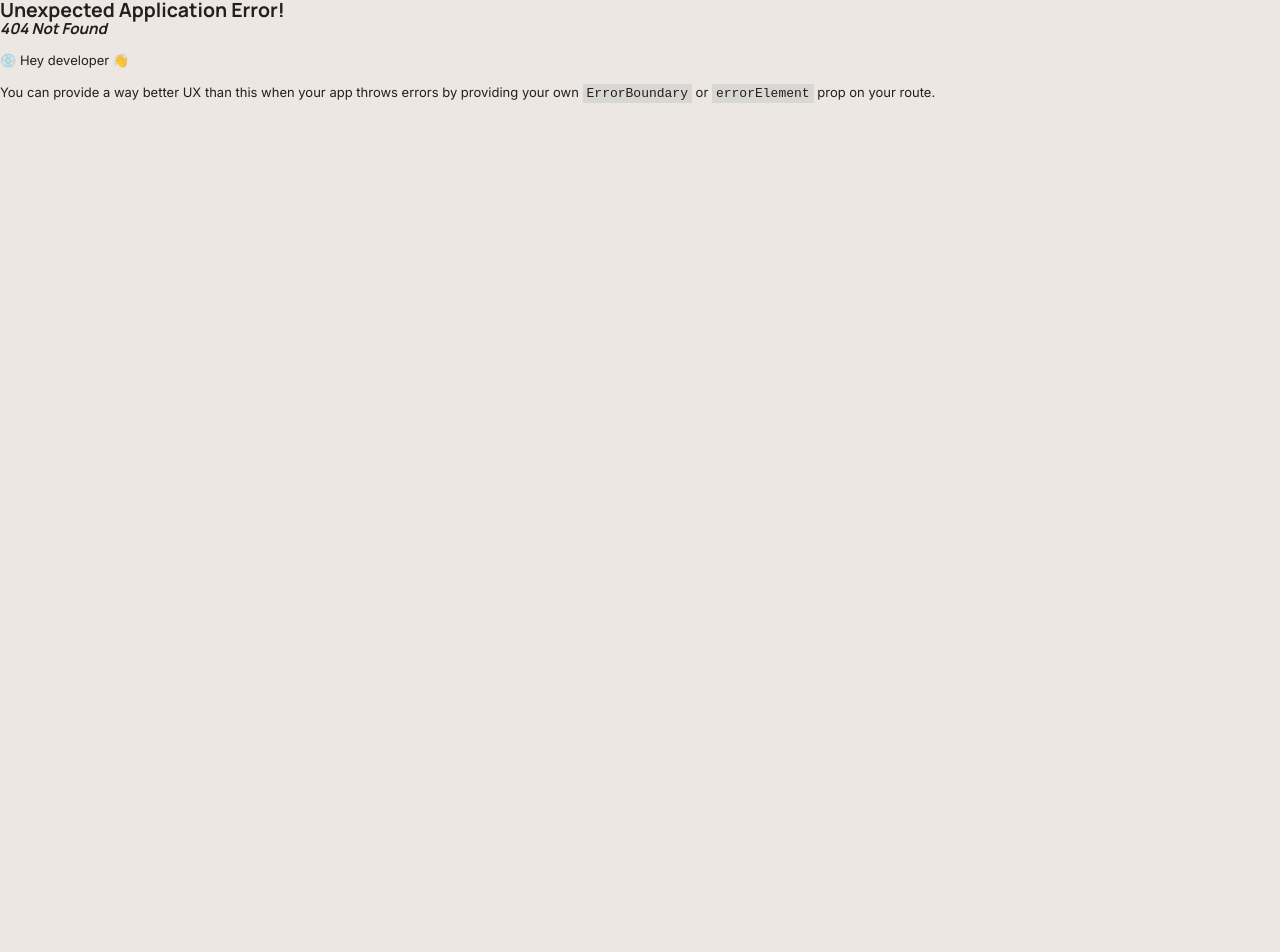
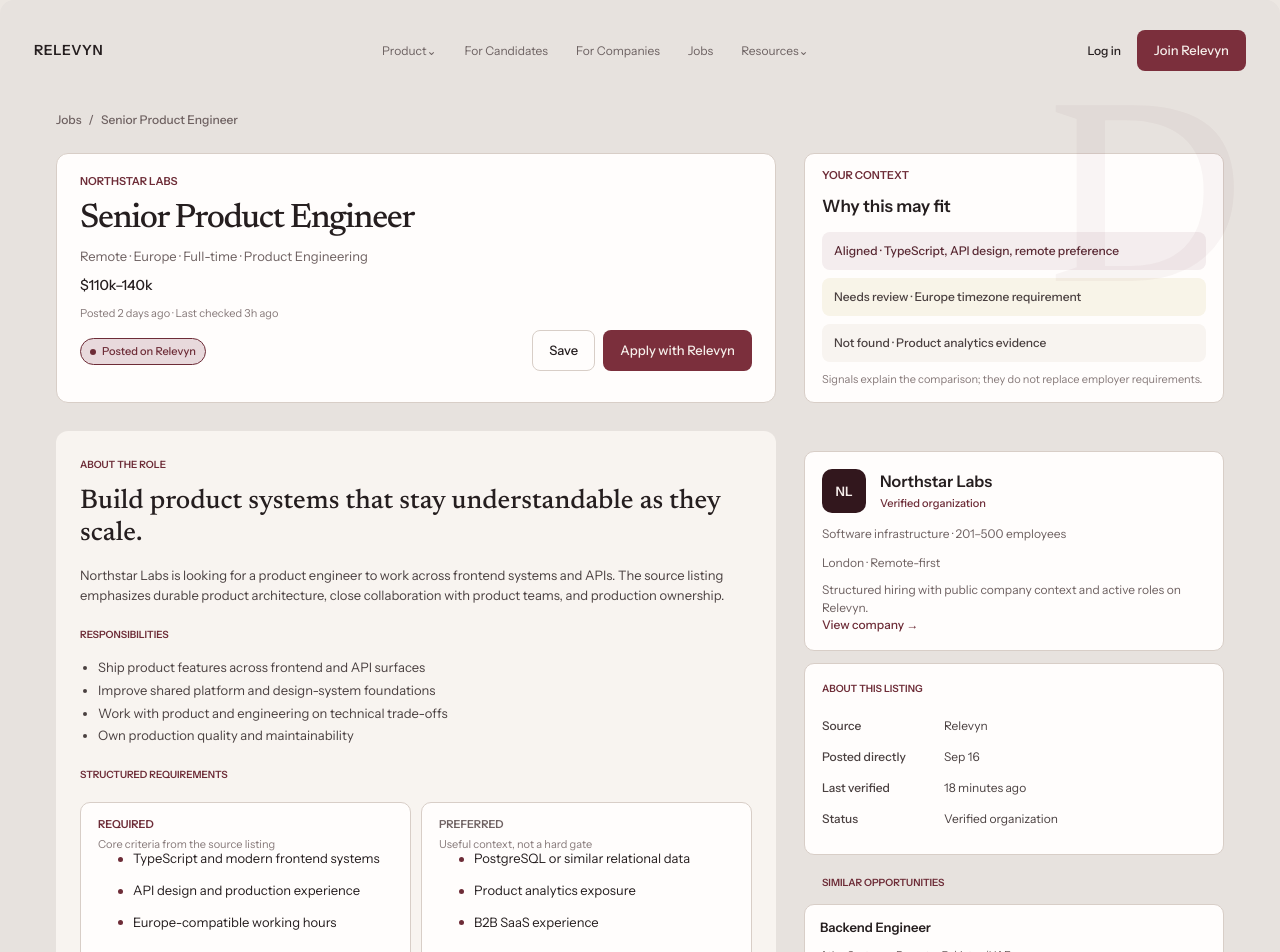
Before and after one commit to YounasKhan2/relevyn, a React (Vite) app: page /jobs/senior-product-engineer/native in a window 1280 px wide. Before the commit this address had no page. Shown: the top 952 px of the page. Before the commit the page ends 800 px from the top, so only its background shows below. Built offline with nearby package versions, Linux system fonts and the light colour scheme.

Commit message:
feat(public): implement native job detail page

```diff
--- a/src/app/router.tsx
+++ b/src/app/router.tsx
@@ -2,4 +2,11 @@ import { createBrowserRouter } from "react-router-dom";
 import { LandingPage } from "@/pages/public/landing/LandingPage";
 import { JobsDiscoveryPage } from "@/pages/public/jobs/JobsDiscoveryPage";
 import { ExternalJobDetailPage } from "@/pages/public/jobs/ExternalJobDetailPage";
-export const router=createBrowserRouter([{path:"/",element:<LandingPage/>},{path:"/jobs",element:<JobsDiscoveryPage/>},{path:"/jobs/senior-product-engineer",element:<ExternalJobDetailPage/>}]);
+import { NativeJobDetailPage } from "@/pages/public/jobs/NativeJobDetailPage";
+
+export const router=createBrowserRouter([
+ {path:"/",element:<LandingPage/>},
+ {path:"/jobs",element:<JobsDiscoveryPage/>},
+ {path:"/jobs/senior-product-engineer",element:<ExternalJobDetailPage/>},
+ {path:"/jobs/senior-product-engineer/native",element:<NativeJobDetailPage/>},
+]);
--- a/src/components/jobs/CandidateContext/CandidateContext.module.css
+++ b/src/components/jobs/CandidateContext/CandidateContext.module.css
@@ -1 +1 @@
-.card{display:flex;width:min(100%,420px);min-height:250px;flex-direction:column;border:1px solid var(--color-border);border-radius:10px;background:var(--color-surface-strong);padding:15px 17px 16px;font-family:var(--font-public-ui)}.eyebrow{margin:0;color:var(--color-brand);font:600 11px/1.2 var(--font-public-ui)}.card h3{margin:14px 0 0;color:var(--color-text-primary);font:600 17px/1.25 var(--font-public-ui)}.description{max-width:372px;margin:12px 0 0;color:#6e6161;font:400 12px/1.45 var(--font-public-ui)}.notice{margin-top:13px;border-radius:8px;background:#f4edee;padding:11px 12px;color:#592933;font:500 12px/1.3 var(--font-public-ui)}.link{margin-top:auto;color:var(--color-brand);font:500 12px/1.3 var(--font-public-ui);text-decoration:none}.signals{display:flex;flex-direction:column;gap:8px;margin-top:14px}.signals div{min-height:38px;border-radius:8px;background:var(--color-surface);padding:11px 14px;font:500 11px/16px var(--font-public-ui)}.note{margin:auto 0 0;color:var(--color-text-tertiary);font:400 10px/14px var(--font-public-ui)}
+.card{display:flex;width:min(100%,420px);min-height:250px;flex-direction:column;border:1px solid var(--color-border);border-radius:10px;background:var(--color-surface-strong);padding:15px 17px 16px;font-family:var(--font-public-ui)}.eyebrow{margin:0;color:var(--color-brand);font:600 11px/1.2 var(--font-public-ui)}.card h3{margin:14px 0 0;color:var(--color-text-primary);font:600 17px/1.25 var(--font-public-ui)}.description{max-width:372px;margin:12px 0 0;color:#6e6161;font:400 12px/1.45 var(--font-public-ui)}.notice{margin-top:13px;border-radius:8px;background:#f4edee;padding:11px 12px;color:#592933;font:500 12px/1.3 var(--font-public-ui)}.link{margin-top:auto;color:var(--color-brand);font:500 12px/1.3 var(--font-public-ui);text-decoration:none}.signals{display:flex;flex-direction:column;gap:8px;margin-top:15px}.signals div{min-height:38px;border-radius:8px;padding:11px 12px;color:#4a4040;font:500 12px/1.3 var(--font-public-ui)}.signals div[data-tone="aligned"]{background:#f4edee;color:#592933}.signals div[data-tone="review"]{background:#f8f4e8}.signals div[data-tone="missing"]{background:var(--color-surface)}.note{margin:auto 0 0;color:#877a7a;font:400 11px/1.3 var(--font-public-ui)}
--- a/src/components/jobs/CandidateContext/CandidateContext.tsx
+++ b/src/components/jobs/CandidateContext/CandidateContext.tsx
@@ -1,10 +1,11 @@
 import{classNames}from"@/lib/classNames";import styles from"./CandidateContext.module.css";
 export type CandidateContextState="guest"|"passport";
 export type CandidateContextProps={state?:CandidateContextState;signals?:string[];signInHref?:string;className?:string};
-export function CandidateContext({state="guest",signals=["TypeScript experience aligns","Remote preference aligns","API systems evidence"],signInHref="/login",className}:CandidateContextProps){
+export function CandidateContext({state="guest",signals,signInHref="/login",className}:CandidateContextProps){
+ const passportSignals=signals??["Aligned · TypeScript, API design, remote preference","Needs review · Europe timezone requirement","Not found · Product analytics evidence"];
  return <section className={classNames(styles.card,className)}>
   <p className={styles.eyebrow}>YOUR CONTEXT</p>
   <h3>{state==="passport"?"Why this may fit":"See how this role fits your context."}</h3>
-  {state==="guest"?<><p className={styles.description}>Sign in to compare the job against your Career Passport without changing or hiding the source job requirements.</p><div className={styles.notice}>✓ Job details remain fully visible without an account</div><a className={styles.link} href={signInHref}>Sign in to compare →</a></>:<><div className={styles.signals}>{signals.map(s=><div key={s}>{s}</div>)}</div><p className={styles.note}>Signals explain the comparison; they do not replace employer requirements.</p></>}
+  {state==="guest"?<><p className={styles.description}>Sign in to compare the job against your Career Passport without changing or hiding the source job requirements.</p><div className={styles.notice}>✓ Job details remain fully visible without an account</div><a className={styles.link} href={signInHref}>Sign in to compare →</a></>:<><div className={styles.signals}>{passportSignals.map((signal,index)=><div key={signal} data-tone={index===0?"aligned":index===1?"review":"missing"}>{signal}</div>)}</div><p className={styles.note}>Signals explain the comparison; they do not replace employer requirements.</p></>}
  </section>
 }
--- a/src/components/jobs/CompanySummary/CompanySummary.module.css
+++ b/src/components/jobs/CompanySummary/CompanySummary.module.css
@@ -1 +1 @@
-.card{display:flex;width:min(100%,420px);min-height:200px;flex-direction:column;border:1px solid var(--color-border);border-radius:10px;background:var(--color-surface-strong);padding:17px;font-family:var(--font-public-ui)}.identity{display:flex;align-items:center;gap:14px}.mark{display:inline-grid;width:44px;height:44px;place-items:center;border-radius:10px;background:var(--color-marketing-dark);color:var(--color-shell-text);font:600 13px/1 var(--font-public-ui)}.identity h3{margin:0;color:var(--color-text-primary);font:600 16px/1.2 var(--font-public-ui)}.identity p{margin:5px 0 0;color:#877a7a;font:500 11px/1.2 var(--font-public-ui)}.meta{margin:13px 0 0;color:#6e6161;font:400 12px/1.35 var(--font-public-ui)}.description{margin:10px 0 0;color:#6e6161;font:400 12px/1.45 var(--font-public-ui)}.card>a{margin-top:auto;color:var(--color-brand);font:500 12px/1.3 var(--font-public-ui);text-decoration:none}
+.card{display:flex;width:min(100%,420px);min-height:200px;flex-direction:column;border:1px solid var(--color-border);border-radius:10px;background:var(--color-surface-strong);padding:17px;font-family:var(--font-public-ui)}.identity{display:flex;align-items:center;gap:14px}.mark{display:inline-grid;width:44px;height:44px;place-items:center;border-radius:10px;background:var(--color-marketing-dark);color:var(--color-shell-text);font:600 13px/1 var(--font-public-ui)}.identity h3{margin:0;color:var(--color-text-primary);font:600 16px/1.2 var(--font-public-ui)}.identity p{margin:5px 0 0;color:#877a7a;font:500 11px/1.2 var(--font-public-ui)}.card[data-status="verified"] .identity p{color:var(--color-brand)}.meta{margin:13px 0 0;color:#6e6161;font:400 12px/1.35 var(--font-public-ui)}.description{margin:10px 0 0;color:#6e6161;font:400 12px/1.45 var(--font-public-ui)}.card>a{margin-top:auto;color:var(--color-brand);font:500 12px/1.3 var(--font-public-ui);text-decoration:none}
--- a/src/components/jobs/CompanySummary/CompanySummary.tsx
+++ b/src/components/jobs/CompanySummary/CompanySummary.tsx
@@ -1 +1,7 @@
-import{classNames}from"@/lib/classNames";import styles from"./CompanySummary.module.css";export type CompanySummaryStatus="verified"|"external";export type CompanySummaryProps={status?:CompanySummaryStatus;name:string;initials?:string;descriptor?:string;location?:string;description?:string;href?:string;className?:string};export function CompanySummary({status="verified",name,initials=name.slice(0,1).toUpperCase(),descriptor="Software infrastructure · 201–500 employees",location="London · Remote-first",description,href="#",className}:CompanySummaryProps){const body=description??(status==="verified"?"Structured hiring with public company context and active roles on Relevyn.":"Only source-backed company details are shown until the organization is claimed and verified.");return <section className={classNames(styles.card,className)}><div className={styles.identity}><span className={styles.mark}>{initials}</span><div><h3>{name}</h3><p>{status==="verified"?"Verified organization":"External company information"}</p></div></div><p className={styles.meta}>{descriptor}</p><p className={styles.meta}>{location}</p><p className={styles.description}>{body}</p><a href={href}>{status==="verified"?"View company →":"View source listing ↗"}</a></section>}
+import{classNames}from"@/lib/classNames";import styles from"./CompanySummary.module.css";
+export type CompanySummaryStatus="verified"|"external";
+export type CompanySummaryProps={status?:CompanySummaryStatus;name:string;initials?:string;descriptor?:string;location?:string;description?:string;href?:string;className?:string};
+export function CompanySummary({status="verified",name,initials=name.slice(0,1).toUpperCase(),descriptor="Software infrastructure · 201–500 employees",location="London · Remote-first",description,href="#",className}:CompanySummaryProps){
+ const body=description??(status==="verified"?"Structured hiring with public company context and active roles on Relevyn.":"Only source-backed company details are shown until the organization is claimed and verified.");
+ return <section className={classNames(styles.card,className)} data-status={status}><div className={styles.identity}><span className={styles.mark}>{initials}</span><div><h3>{name}</h3><p>{status==="verified"?"Verified organization":"External company information"}</p></div></div><p className={styles.meta}>{descriptor}</p><p className={styles.meta}>{location}</p><p className={styles.description}>{body}</p><a href={href}>{status==="verified"?"View company →":"View source listing ↗"}</a></section>
+}
--- a/src/components/jobs/ListingMetadataCard/ListingMetadataCard.module.css
+++ b/src/components/jobs/ListingMetadataCard/ListingMetadataCard.module.css
@@ -1 +1 @@
-.card{display:flex;width:min(100%,420px);min-height:192px;flex-direction:column;border:1px solid var(--color-border);border-radius:10px;background:var(--color-surface-strong);padding:15px 17px;font-family:var(--font-public-ui)}.card>p{margin:0;color:var(--color-brand);font-size:10px;font-weight:600}.card dl{display:flex;flex-direction:column;gap:12px;margin:18px 0 0}.card dl div{display:grid;grid-template-columns:90px 1fr;gap:10px;color:#4a4040;font-size:12px}.card dt{font-weight:500}.card dd{margin:0}.card>a{margin-top:auto;color:var(--color-brand);font-size:12px;font-weight:500;text-decoration:none}
+.card{display:flex;width:min(100%,420px);min-height:192px;flex-direction:column;border:1px solid var(--color-border);border-radius:10px;background:var(--color-surface-strong);padding:15px 17px;font-family:var(--font-public-ui)}.card>p{margin:0;color:var(--color-brand);font-size:10px;font-weight:600}.card dl{display:flex;flex-direction:column;gap:12px;margin:18px 0 0}.card dl div{display:grid;grid-template-columns:112px 1fr;gap:10px;color:#4a4040;font-size:12px}.card dt{font-weight:500}.card dd{margin:0}.card>a{margin-top:auto;color:var(--color-brand);font-size:12px;font-weight:500;text-decoration:none}
--- a/src/components/jobs/ListingMetadataCard/ListingMetadataCard.tsx
+++ b/src/components/jobs/ListingMetadataCard/ListingMetadataCard.tsx
@@ -1,3 +1,7 @@
 import styles from "./ListingMetadataCard.module.css";
-export type ListingMetadataCardProps={source:string;firstSeen:string;lastChecked:string;originalLabel?:string};
-export function ListingMetadataCard({source,firstSeen,lastChecked,originalLabel="Original listing ↗"}:ListingMetadataCardProps){return <section className={styles.card}><p>ABOUT THIS LISTING</p><dl><div><dt>Source</dt><dd>{source}</dd></div><div><dt>First seen</dt><dd>{firstSeen}</dd></div><div><dt>Last checked</dt><dd>{lastChecked}</dd></div></dl><a href="#">{originalLabel}</a></section>}
+export type ListingMetadataEntry={label:string;value:string};
+export type ListingMetadataCardProps={source?:string;firstSeen?:string;lastChecked?:string;originalLabel?:string;entries?:ListingMetadataEntry[]};
+export function ListingMetadataCard({source="Himalayas",firstSeen="Sep 15",lastChecked="2 hours ago",originalLabel="Original listing ↗",entries}:ListingMetadataCardProps){
+ const rows=entries??[{label:"Source",value:source},{label:"First seen",value:firstSeen},{label:"Last checked",value:lastChecked}];
+ return <section className={styles.card}><p>ABOUT THIS LISTING</p><dl>{rows.map(row=><div key={row.label}><dt>{row.label}</dt><dd>{row.value}</dd></div>)}</dl>{originalLabel&&<a href="#">{originalLabel}</a>}</section>
+}
--- /dev/null
+++ b/src/pages/public/jobs/NativeJobDetailPage.tsx
@@ -0,0 +1,43 @@
+import { PublicHeader } from "@/components/public/PublicHeader/PublicHeader";
+import { JobDetailHeader } from "@/components/jobs/JobDetailHeader/JobDetailHeader";
+import { CandidateContext } from "@/components/jobs/CandidateContext/CandidateContext";
+import { RequirementGroup } from "@/components/jobs/RequirementGroup/RequirementGroup";
+import { CompanySummary } from "@/components/jobs/CompanySummary/CompanySummary";
+import { ListingMetadataCard } from "@/components/jobs/ListingMetadataCard/ListingMetadataCard";
+import { SimilarOpportunityCard } from "@/components/jobs/SimilarOpportunityCard/SimilarOpportunityCard";
+import { Button } from "@/components/core/Button/Button";
+import styles from "./ExternalJobDetailPage.module.css";
+
+export function NativeJobDetailPage(){return <div className={styles.page}>
+ <PublicHeader/>
+ <main>
+  <span className={styles.watermark}>D</span>
+  <p className={styles.breadcrumb}>Jobs &nbsp; / &nbsp; Senior Product Engineer</p>
+  <div className={styles.topGrid}>
+   <JobDetailHeader company="Northstar Labs" title="Senior Product Engineer" meta="Remote · Europe  ·  Full-time  ·  Product Engineering" source="native" applyLabel="Apply with Relevyn" applyHref="/jobs/senior-product-engineer/apply/native"/>
+   <CandidateContext state="passport"/>
+  </div>
+  <div className={styles.contentGrid}>
+   <article className={styles.mainCard}>
+    <p className={styles.eyebrow}>ABOUT THE ROLE</p>
+    <h2>Build product systems that stay understandable as they scale.</h2>
+    <p>Northstar Labs is looking for a product engineer to work across frontend systems and APIs. The source listing emphasizes durable product architecture, close collaboration with product teams, and production ownership.</p>
+    <p className={styles.eyebrow}>RESPONSIBILITIES</p>
+    <ul><li>Ship product features across frontend and API surfaces</li><li>Improve shared platform and design-system foundations</li><li>Work with product and engineering on technical trade-offs</li><li>Own production quality and maintainability</li></ul>
+    <p className={styles.eyebrow}>STRUCTURED REQUIREMENTS</p>
+    <div className={styles.requirements}><RequirementGroup items={["TypeScript and modern frontend systems","API design and production experience","Europe-compatible working hours"]}/><RequirementGroup type="preferred" items={["PostgreSQL or similar relational data","Product analytics exposure","B2B SaaS experience"]}/></div>
+    <p className={styles.note}>Relevyn preserves the source description and keeps derived structure distinct from employer-authored requirements.</p>
+    <a className={styles.sourceLink} href="#">View employer-authored job description</a>
+   </article>
+   <aside className={styles.side}>
+    <CompanySummary status="verified" name="Northstar Labs" initials="NL" href="/companies/northstar-labs"/>
+    <ListingMetadataCard entries={[{label:"Source",value:"Relevyn"},{label:"Posted directly",value:"Sep 16"},{label:"Last verified",value:"18 minutes ago"},{label:"Status",value:"Verified organization"}]} originalLabel=""/>
+    <p className={styles.similarLabel}>SIMILAR OPPORTUNITIES</p>
+    <SimilarOpportunityCard title="Backend Engineer" meta="Atlas Systems · Remote · Pakistan/UAE"/>
+    <SimilarOpportunityCard title="Frontend Platform Engineer" meta="Copperline · Hybrid · Dubai"/>
+    <Button href="/jobs">Browse similar jobs</Button>
+   </aside>
+  </div>
+  <p className={styles.footerNote}>Native jobs can continue from Career Passport context into the Relevyn application workflow without leaving the platform.</p>
+ </main>
+ </div>}
```
Also changed, not shown: 3 other files (tests, documents, lock files or other folders).
